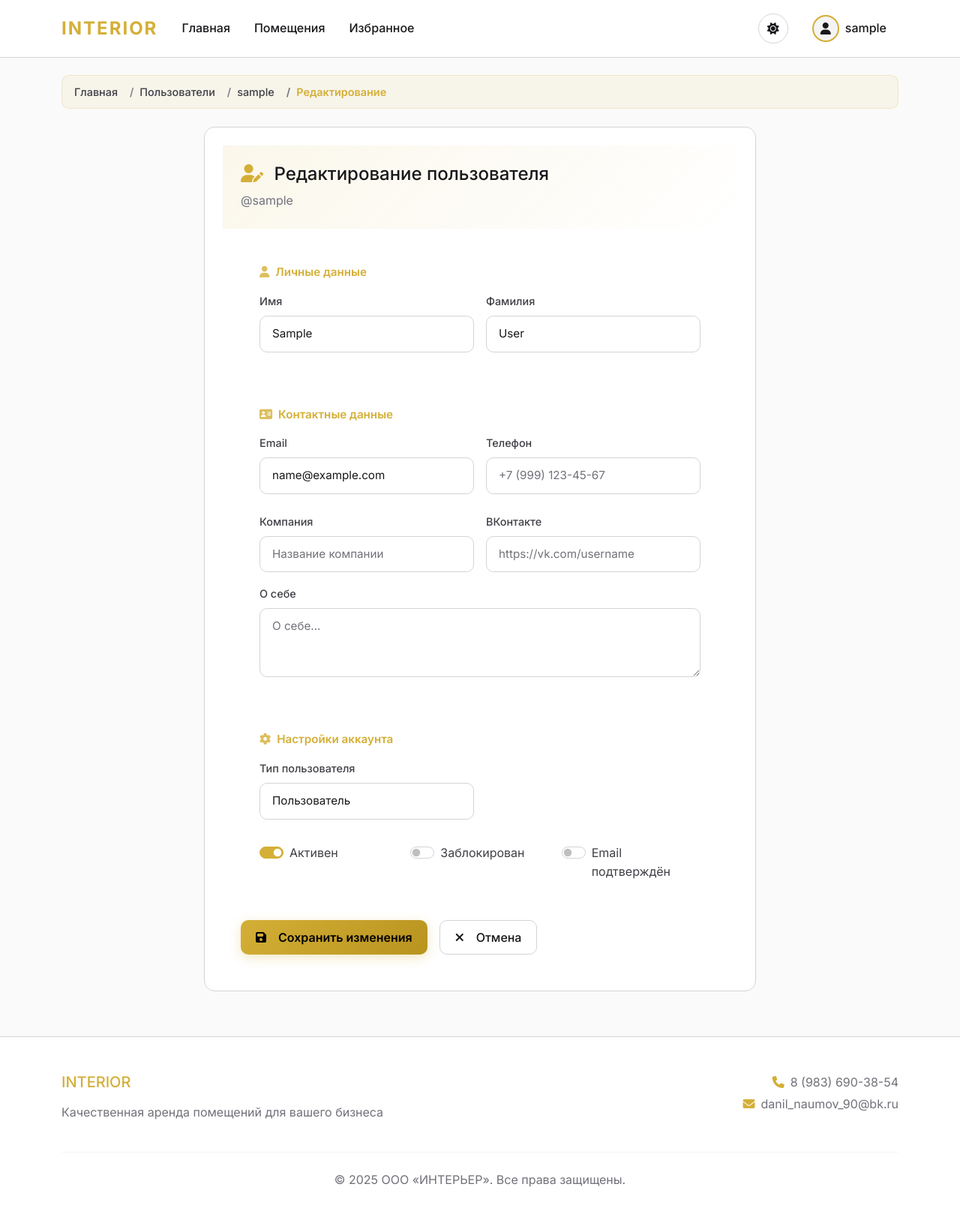
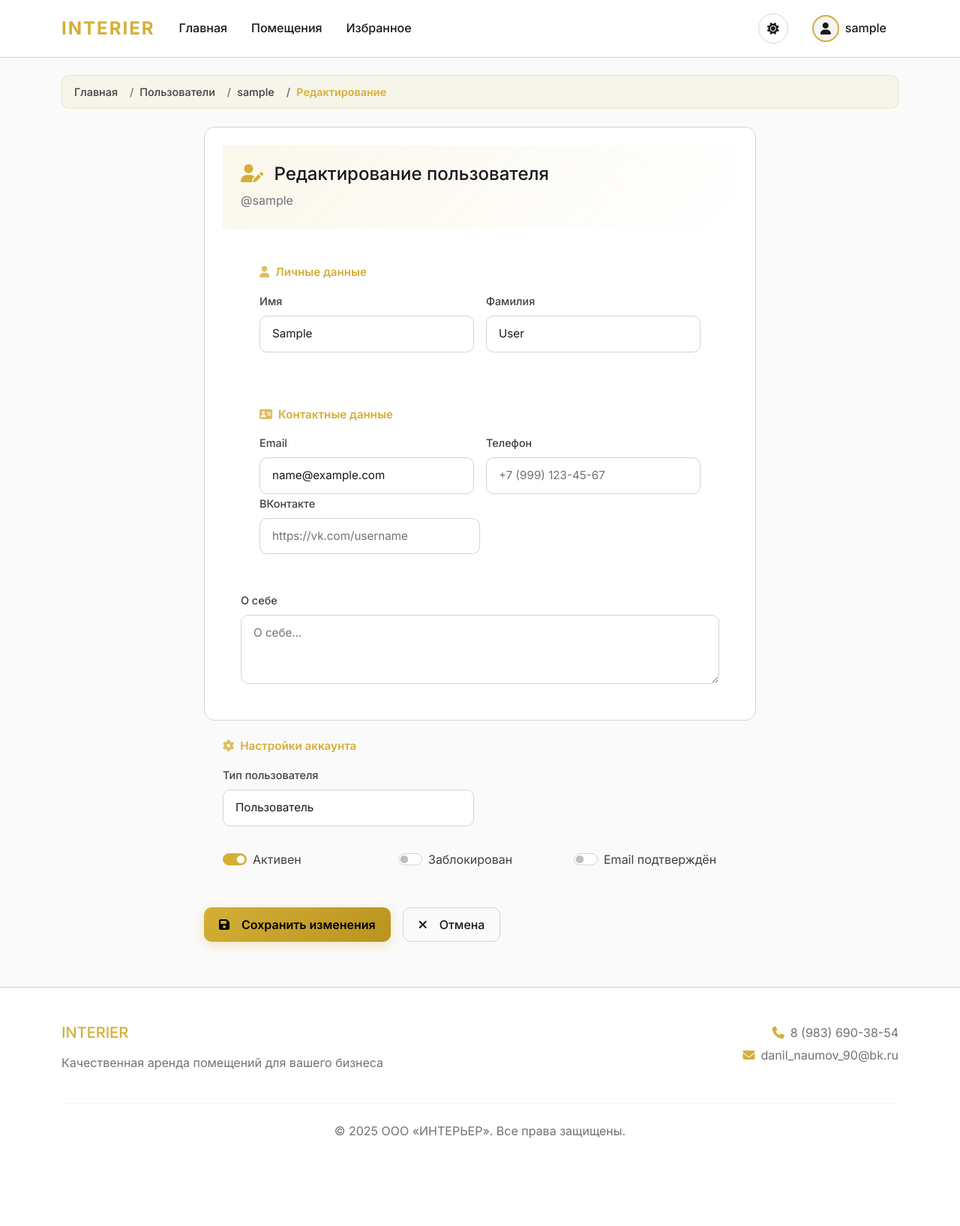
Before and after one commit to Honeysuckle52/interior, a Django app: page /manage/users/1/edit/ in a window 1280 px wide. Shown: the whole page at 75% size. After the commit the page ends 1518 px from the top, so only its background shows below. Run offline with Django 5.2, Linux system fonts and the light colour scheme; the visitor is signed in with stand-in values (Sample User, id 1); data comes from the database, SQL or seed files in the repository; data that the repository does not hold is empty.

Commit message:
Основа

```diff
--- a/renta/templates/base.html
+++ b/renta/templates/base.html
@@ -7,6 +7,7 @@
 
     <!-- SEO -->
     <meta name="description" content="{% block meta_description %}Аренда помещений для бизнеса в лучших локациях города{% endblock %}">
+    <meta name="theme-color" content="#0a0a0a">
     <meta name="theme-color" content="#0a0a0a">
 
     <!-- Шрифты -->
@@ -28,7 +29,7 @@
     <!-- Навигация -->
     <nav class="navbar navbar-expand-lg fixed-top">
         <div class="container">
-            <a class="navbar-brand" href="{% url 'home' %}">INTERIOR</a>
+            <a class="navbar-brand" href="{% url 'home' %}">INTERIER</a>
 
             <button class="navbar-toggler" type="button" data-bs-toggle="collapse" data-bs-target="#navbarNav" aria-label="Меню">
                 <span class="navbar-toggler-icon"></span>
@@ -139,7 +140,7 @@
         <div class="container">
             <div class="row">
                 <div class="col-md-6">
-                    <h5 class="gold-text mb-3">INTERIOR</h5>
+                    <h5 class="gold-text mb-3">INTERIER</h5>
                     <p class="text-muted">Качественная аренда помещений для вашего бизнеса</p>
                 </div>
                 <div class="col-md-6 text-md-end">
--- a/renta/templates/spaces/detail.html
+++ b/renta/templates/spaces/detail.html
@@ -314,10 +314,6 @@
                         <i class="fas fa-phone me-2"></i>8 (983) 690-38-54
                         <i class="fas fa-copy ms-2" style="opacity: 0.6;"></i>
                     </button>
-                    <!-- Кнопка написать теперь отправляет на почту -->
-                    <a href="mailto:danil_naumov_90@bk.ru?subject=Вопрос по помещению: {{ space.title|urlencode }}" class="btn btn-outline-light w-100">
-                        <i class="fas fa-envelope me-2"></i>Написать нам
-                    </a>
                 </div>
             </div>
         </div>
--- a/renta/templates/users/edit.html
+++ b/renta/templates/users/edit.html
@@ -76,11 +76,6 @@
                             </div>
                         </div>
 
-                        <div class="row g-3 mt-2">
-                            <div class="col-md-6">
-                                <label class="form-label">Компания</label>
-                                {{ form.company }}
-                            </div>
                             <div class="col-md-6">
                                 <label class="form-label">ВКонтакте</label>
                                 {{ form.social_vk }}
```
